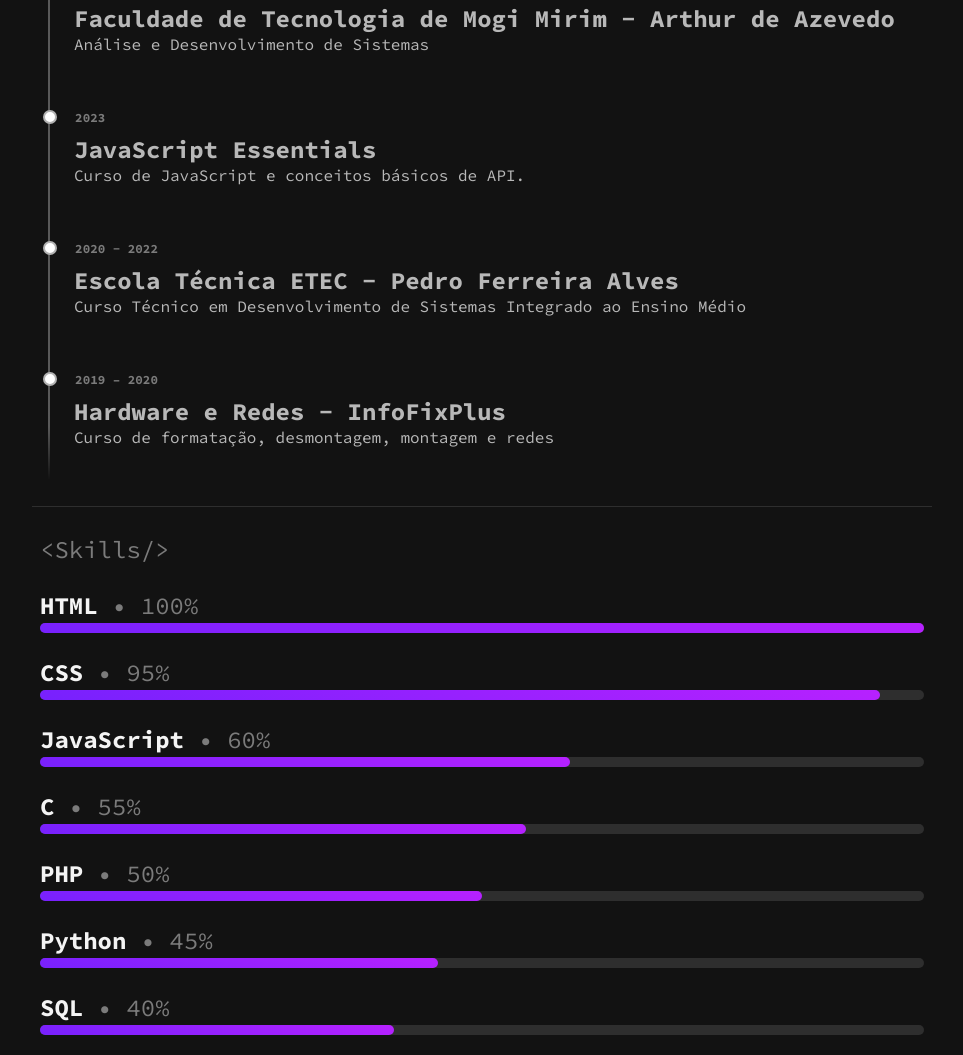
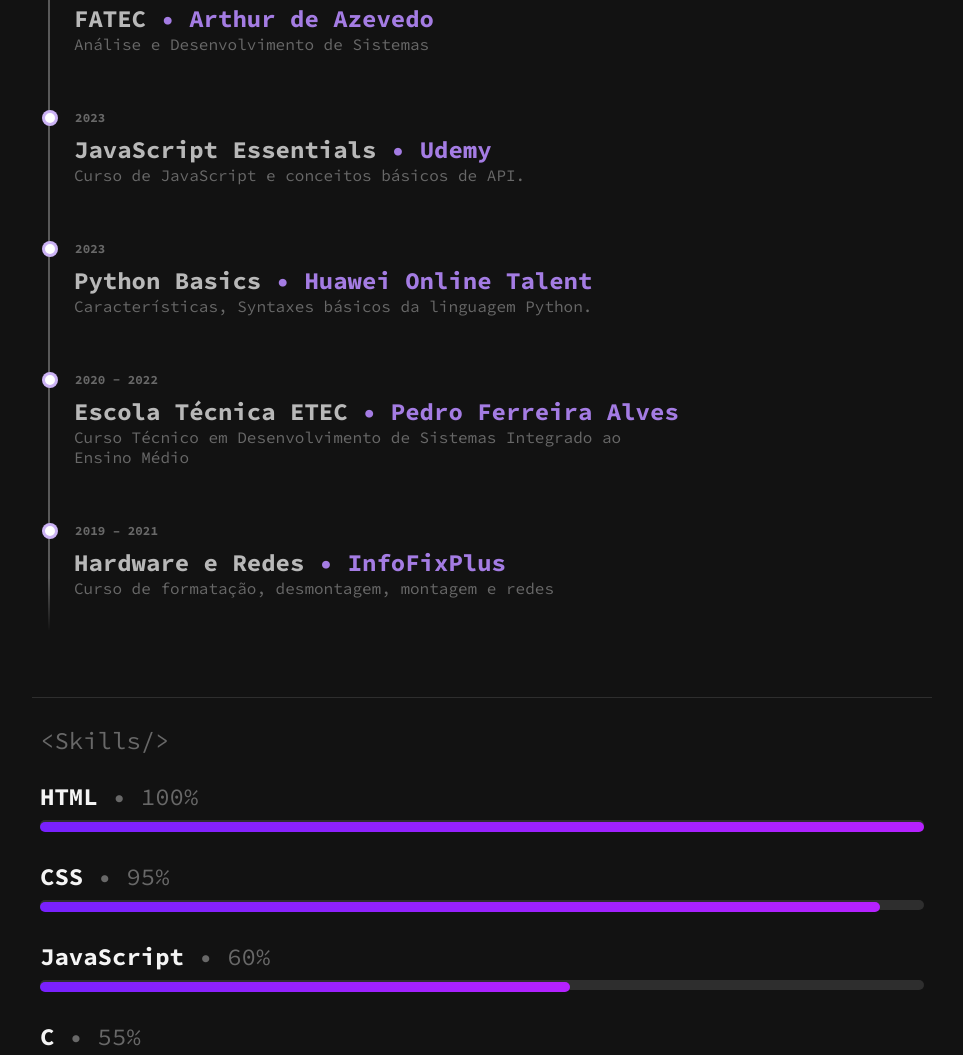
Before and after one commit to FernaandoJr/portifolio, a plain HTML site: page index.html in a window 1280 px wide. Shown: the part 466-1521 px from the top of the page, without its empty margins (158-1121 px from the left). Drawn offline with Linux system fonts and the light colour scheme.

Commit message:
mudando as cores da seção formações

```diff
--- a/css/formacao.css
+++ b/css/formacao.css
@@ -1,4 +1,6 @@
-
+:root{
+  --acent: #a47ce3;
+}
 
 .container {
   width: 100%;
@@ -29,10 +31,10 @@
   display: block;
   top: 1.5rem;
   position: absolute;
-  left: -7px;
+  left: -8px;
   border-radius: 10px;
   content: "";
-  border: 2px solid rgba(0, 0, 0, 0.3);
+  border: 3px solid #9e6eec85;
   background: white;
 }
 .timeline-item:last-child {
@@ -44,8 +46,18 @@
 }
 .timeline-item p {
     font-size: 1rem;
+    color: var(--comment);
+    width: 70%;
 }
 
 .timeline-item:first-child {
     border-image: linear-gradient(to top, rgba(255, 255, 255, 0.3) 80%, rgba(111, 255, 0, 0)) 1 100%;
   }
+
+.timeline-item h1 span{
+  color: var(--acent);
+}
+
+.timeline-item h1 span::before{
+  content: " • ";
+}
--- a/css/index.css
+++ b/css/index.css
@@ -12,9 +12,10 @@ font-family: "JetBrains Mono", monospace;
   --light-grey: #1e2022;
 
   --fundo: #121212;
-  --comment: #7b7b7b;
+  --comment: #686868;
   --white: #f4f4f4;
   --line: #2e2e2e;
+  --acent: #9f6eec;
 }
 
 body {
--- a/css/skill.css
+++ b/css/skill.css
@@ -1,3 +1,4 @@
+
 .skill-progress h1 {
   justify-content: flex-start;
   font-size: 1.5rem;
--- a/index.html
+++ b/index.html
@@ -43,23 +43,28 @@
 
         <div class="container">
           <div class="timeline-item" date-is="2023 - Presente">
-            <h1>Faculdade de Tecnologia de Mogi Mirim - Arthur de Azevedo</h1>
+            <h1>FATEC<span>Arthur de Azevedo</span></h1>
             <p>Análise e Desenvolvimento de Sistemas</p>
           </div>
 
           <div class="timeline-item" date-is="2023">
-            <h1>JavaScript Essentials</h1>
+            <h1>JavaScript Essentials <span>Udemy</span></h1>
             <p>Curso de JavaScript e conceitos básicos de API.</p>
+          </div>
+          <div class="timeline-item" date-is="2023">
+            <h1>Python Basics <span>Huawei Online Talent</span></h1>
+            <p>Características, Syntaxes básicos da linguagem Python.</p>
           </div>
 
           <div class="timeline-item" date-is="2020 - 2022">
-            <h1>Escola Técnica ETEC - Pedro Ferreira Alves</h1>
+            <h1>Escola Técnica ETEC <span>Pedro Ferreira Alves</span></h1>
             <p>
-              Curso Técnico em Desenvolvimento de Sistemas Integrado ao Ensino Médio
+              Curso Técnico em Desenvolvimento de Sistemas Integrado ao Ensino
+              Médio
             </p>
           </div>
-          <div class="timeline-item" date-is="2019 – 2020">
-            <h1>Hardware e Redes - InfoFixPlus</h1>
+          <div class="timeline-item" date-is="2019 – 2021">
+            <h1>Hardware e Redes <span>InfoFixPlus</span></h1>
             <p>Curso de formatação, desmontagem, montagem e redes</p>
           </div>
         </div>
@@ -69,19 +74,19 @@
       <section class="skills">
         <h1 class="comment title">&lt;Skills/&gt;</h1>
         <div class="skill-progress flex-column">
-          <h1>HTML<span class="grey-text">100%</span></>
+          <h1>HTML<span class="grey-text">100%</span></h1>
           <div class="bar"><div class="bar-status html"></div></div>
-          <h1>CSS<span class="grey-text">95%</span></>
+          <h1>CSS<span class="grey-text">95%</span></h1>
           <div class="bar"><div class="bar-status css"></div></div>
-          <h1>JavaScript<span class="grey-text">60%</span></>
+          <h1>JavaScript<span class="grey-text">60%</span></h1>
           <div class="bar"><div class="bar-status js"></div></div>
-          <h1>C<span class="grey-text">55%</span></>
+          <h1>C<span class="grey-text">55%</span></h1>
           <div class="bar"><div class="bar-status c"></div></div>
-          <h1>PHP<span class="grey-text">50%</span></>
+          <h1>PHP<span class="grey-text">50%</span></h1>
           <div class="bar"><div class="bar-status php"></div></div>
-          <h1>Python<span class="grey-text">45%</span></>
+          <h1>Python<span class="grey-text">45%</span></h1>
           <div class="bar"><div class="bar-status py"></div></div>
-          <h1>SQL<span class="grey-text">40%</span></>
+          <h1>SQL<span class="grey-text">40%</span></h1>
           <div class="bar"><div class="bar-status sql"></div></div>
         </div>
       </section>
```
